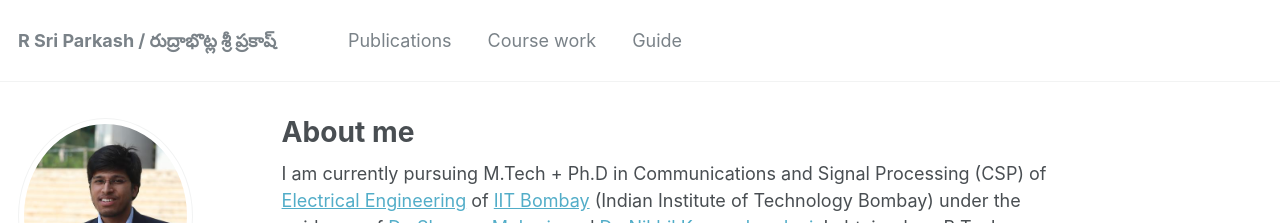
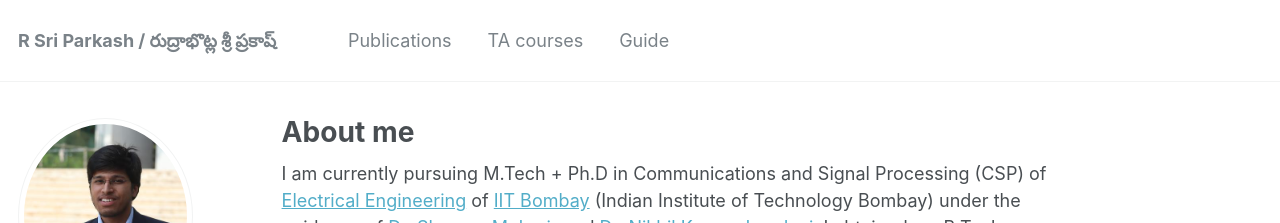
Before and after one commit to rsriprakash/rsriprakash.github.io, a Jekyll site: the page built from _pages/about.md, in a window 1280 px wide. Shown: the top 223 px of the page. Built offline with Jekyll 4.4.1, drawn with Linux system fonts in a browser that asks for light colours.

Commit message:
navigation_update

```diff
--- a/_data/navigation.yml
+++ b/_data/navigation.yml
@@ -6,7 +6,7 @@ main:
   #- title: "Talks"
    # url: /talks/
 
-  - title: "Course work"
+  - title: "TA courses"
     url: /teaching/
 
   #- title: "Portfolio"
```
